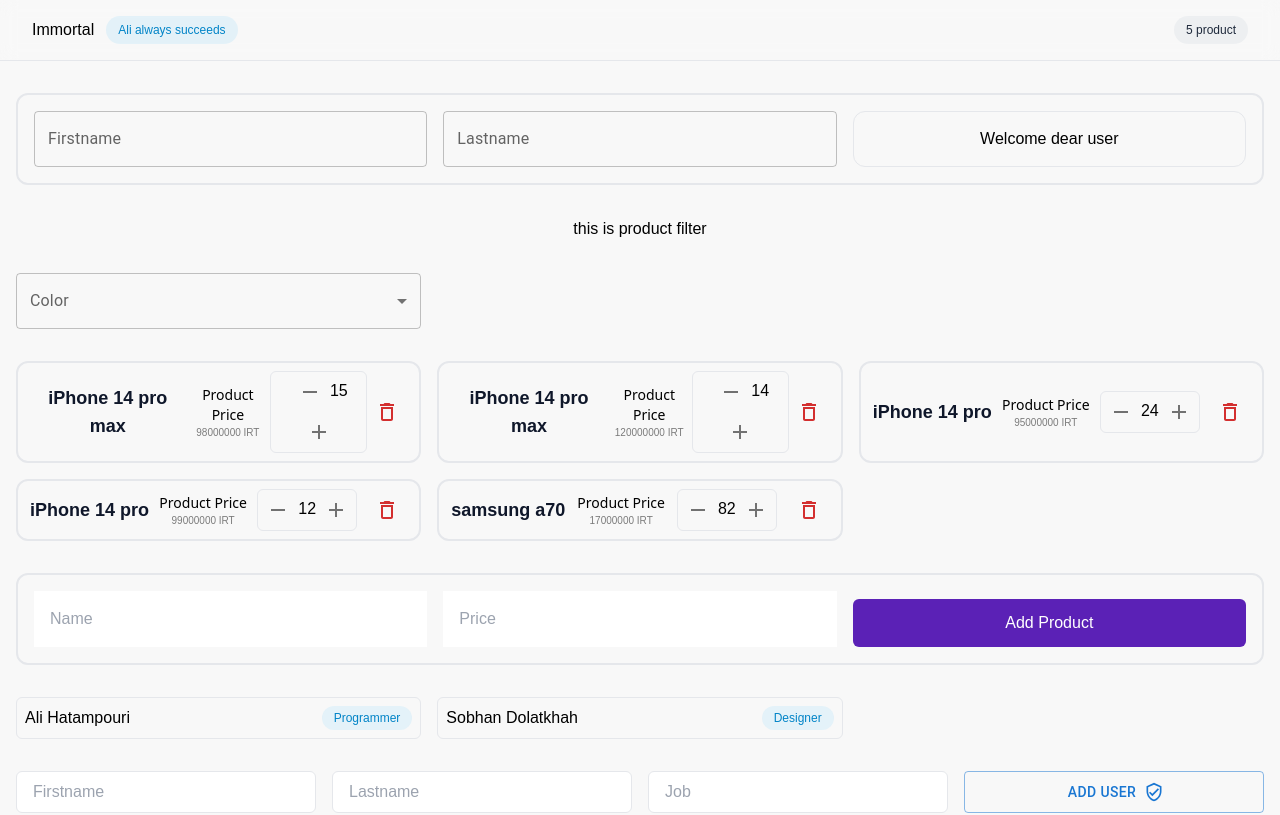
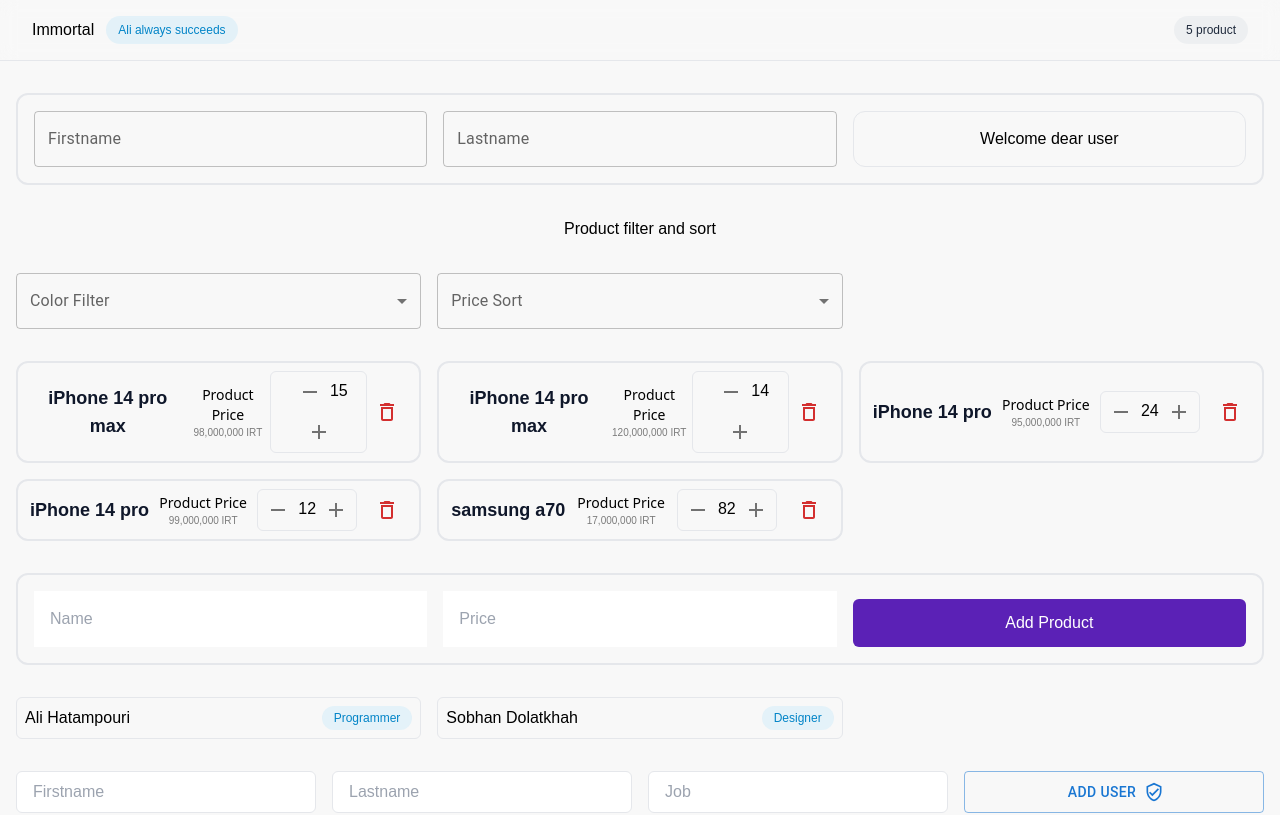
Before and after one commit to alihatampouri/react-course, a React (Create React App) app: page / in a window 1280 px wide. Shown: the top 815 px of the page. Built offline with nearby package versions, Linux system fonts and the light colour scheme.

Commit message:
add sort option

```diff
--- a/src/components/Product/Product.js
+++ b/src/components/Product/Product.js
@@ -17,7 +17,7 @@
       <h2 className="text-lg font-semibold text-slate-900">{product.name}</h2>
       <div className="flex flex-col justify-evenly text-secondary-900 text-[10px]">
         <span className="font-sans text-sm">Product Price</span>
-        <span className="opacity-50">{product.price} IRT</span>
+        <span className="opacity-50">{new Intl.NumberFormat().format(product.price)} IRT</span>
       </div>
       <div className="rounded-md border-solid border">
         <IconButton
--- a/src/components/ProductFilter/ProductFilter.jsx
+++ b/src/components/ProductFilter/ProductFilter.jsx
@@ -4,14 +4,22 @@
 
 const ProductFilter = () => {
   const dispatch = useProductsDispatch();
+
   const [filter, setFilter] = useState("");
+  const [sort, setSort] = useState("");
 
   const changeFilterHandler = (e) => {
-    dispatch({ type: "filter", on: "color", value: e.target.value });
     setFilter(e.target.value);
+    dispatch({ type: "filter", on: "color", value: filter });
+    dispatch({ type: "sort", on: "price", value: sort });
   };
 
-  const colors = [
+  const changeSortHandler = (e) => {
+    setSort(e.target.value);
+    dispatch({ type: "sort", on: "price", value: sort });
+  };
+
+  const colorsFilterOptions = [
     { value: "red", label: "red" },
     { value: "blue", label: "blue" },
     { value: "black", label: "black" },
@@ -21,20 +29,39 @@
     { value: "white", label: "white" },
   ];
 
+  const priceSortOptions = [
+    { value: "high", label: "high" },
+    { value: "low", label: "low" },
+  ];
+
   return (
     <div>
-      this is product filter
+      Product filter and sort
       <div className="grid grid-cols-1 sm:grid-cols-2 lg:grid-cols-3 gap-4 my-8">
         <FormControl fullWidth>
-          <InputLabel id="colors-filter-label">Color</InputLabel>
+          <InputLabel id="colors-filter-label">Color Filter</InputLabel>
           <Select
             labelId="colors-filter-label"
             value={filter}
-            label="Color"
+            label="Color Filter"
             onChange={changeFilterHandler}
           >
-            <MenuItem value="">all</MenuItem>
-            {colors.map((color) => (
+            <MenuItem value="all">all</MenuItem>
+            {colorsFilterOptions.map((color) => (
+              <MenuItem value={color.value}>{color.label}</MenuItem>
+            ))}
+          </Select>
+        </FormControl>
+        <FormControl fullWidth>
+          <InputLabel id="price-sort-label">Price Sort</InputLabel>
+          <Select
+            labelId="price-sort-label"
+            value={sort}
+            label="Price Sort"
+            onChange={changeSortHandler}
+          >
+            <MenuItem value="">unset</MenuItem>
+            {priceSortOptions.map((color) => (
               <MenuItem value={color.value}>{color.label}</MenuItem>
             ))}
           </Select>
--- a/src/components/Providers/ProductProvider.js
+++ b/src/components/Providers/ProductProvider.js
@@ -49,7 +49,7 @@
 
     case "filter": {
       if (action.on === "color") {
-        if (action.value === "") {
+        if (action.value === "all") {
           return productsData;
         } else {
           const filteredProducts = productsData.filter(
@@ -59,6 +59,25 @@
         }
       }
       break;
+    }
+
+    case "sort": {
+      if (action.on === "price") {
+        const product = [...state];
+        if (action.value === "low") {
+          return product.sort((a, b) => {
+            if (a.price > b.price) return 1;
+            if (a.price < b.price) return -1;
+            return 0;
+          });
+        } else {
+          return product.sort((a, b) => {
+            if (a.price < b.price) return 1;
+            if (a.price > b.price) return -1;
+            return 0;
+          });
+        }
+      }
     }
 
     default:
```
